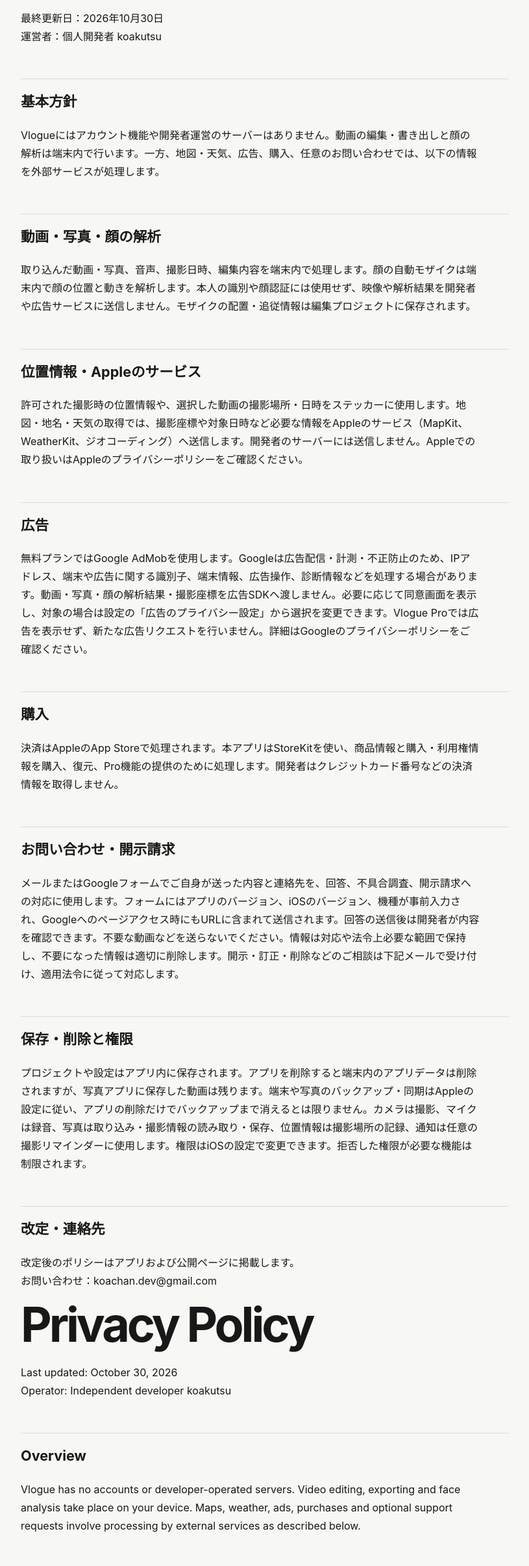
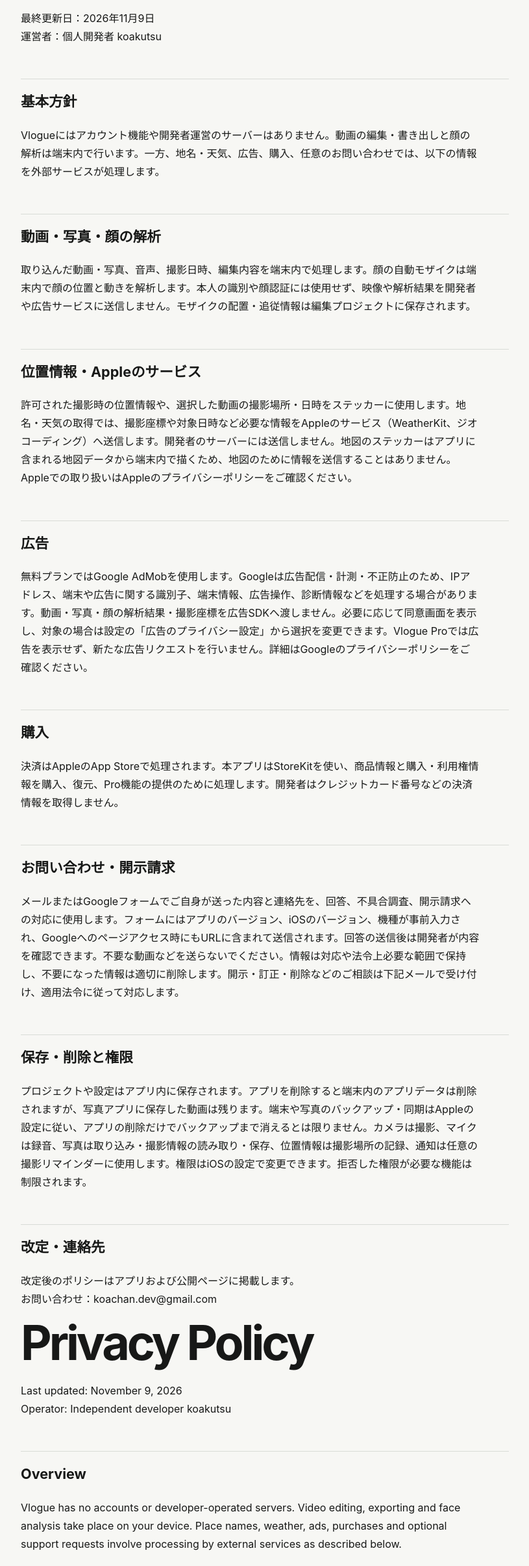
Before and after one commit to koachan-dev/vlogue-legal, a plain HTML site: page privacy/index.html in a window 1280 px wide. Shown: the part 282-2692 px from the top of the page at 65% size, without its empty margins (232-1047 px from the left). Drawn offline with Linux system fonts and the light colour scheme.

Commit message:
Remove MapKit from the privacy policy now that maps are drawn on device

```diff
--- a/privacy/index.html
+++ b/privacy/index.html
@@ -16,13 +16,13 @@
     <nav class="language-nav" aria-label="Language"><a href="#ja" lang="ja">日本語</a><a href="#en" lang="en">English</a><a href="../support/">サポート / Support</a></nav>
     <section id="ja" class="language" lang="ja">
 <h1>プライバシーポリシー</h1>
-<p>最終更新日：2026年10月30日<br>運営者：個人開発者 koakutsu</p>
+<p>最終更新日：2026年11月9日<br>運営者：個人開発者 koakutsu</p>
 <h2>基本方針</h2>
-<p>Vlogueにはアカウント機能や開発者運営のサーバーはありません。動画の編集・書き出しと顔の解析は端末内で行います。一方、地図・天気、広告、購入、任意のお問い合わせでは、以下の情報を外部サービスが処理します。</p>
+<p>Vlogueにはアカウント機能や開発者運営のサーバーはありません。動画の編集・書き出しと顔の解析は端末内で行います。一方、地名・天気、広告、購入、任意のお問い合わせでは、以下の情報を外部サービスが処理します。</p>
 <h2>動画・写真・顔の解析</h2>
 <p>取り込んだ動画・写真、音声、撮影日時、編集内容を端末内で処理します。顔の自動モザイクは端末内で顔の位置と動きを解析します。本人の識別や顔認証には使用せず、映像や解析結果を開発者や広告サービスに送信しません。モザイクの配置・追従情報は編集プロジェクトに保存されます。</p>
 <h2>位置情報・Appleのサービス</h2>
-<p>許可された撮影時の位置情報や、選択した動画の撮影場所・日時をステッカーに使用します。地図・地名・天気の取得では、撮影座標や対象日時など必要な情報をAppleのサービス（MapKit、WeatherKit、ジオコーディング）へ送信します。開発者のサーバーには送信しません。Appleでの取り扱いはAppleのプライバシーポリシーをご確認ください。</p>
+<p>許可された撮影時の位置情報や、選択した動画の撮影場所・日時をステッカーに使用します。地名・天気の取得では、撮影座標や対象日時など必要な情報をAppleのサービス（WeatherKit、ジオコーディング）へ送信します。開発者のサーバーには送信しません。地図のステッカーはアプリに含まれる地図データから端末内で描くため、地図のために情報を送信することはありません。Appleでの取り扱いはAppleのプライバシーポリシーをご確認ください。</p>
 <h2>広告</h2>
 <p>無料プランではGoogle AdMobを使用します。Googleは広告配信・計測・不正防止のため、IPアドレス、端末や広告に関する識別子、端末情報、広告操作、診断情報などを処理する場合があります。動画・写真・顔の解析結果・撮影座標を広告SDKへ渡しません。必要に応じて同意画面を表示し、対象の場合は設定の「広告のプライバシー設定」から選択を変更できます。Vlogue Proでは広告を表示せず、新たな広告リクエストを行いません。詳細はGoogleのプライバシーポリシーをご確認ください。</p>
 <h2>購入</h2>
@@ -35,13 +35,13 @@
 <p>改定後のポリシーはアプリおよび公開ページに掲載します。<br>お問い合わせ：koachan.dev@gmail.com</p>
 </section><section id="en" class="language" lang="en">
 <h1>Privacy Policy</h1>
-<p>Last updated: October 30, 2026<br>Operator: Independent developer koakutsu</p>
+<p>Last updated: November 9, 2026<br>Operator: Independent developer koakutsu</p>
 <h2>Overview</h2>
-<p>Vlogue has no accounts or developer-operated servers. Video editing, exporting and face analysis take place on your device. Maps, weather, ads, purchases and optional support requests involve processing by external services as described below.</p>
+<p>Vlogue has no accounts or developer-operated servers. Video editing, exporting and face analysis take place on your device. Place names, weather, ads, purchases and optional support requests involve processing by external services as described below.</p>
 <h2>Videos, photos and face analysis</h2>
 <p>Imported videos, photos, audio, recording dates and edits are processed on your device. Automatic face mosaic analyzes face positions and movement locally, not identity or facial authentication. Footage and analysis results are not sent to the developer or advertising services. Mosaic placement and tracking information are saved in editing projects.</p>
 <h2>Location and Apple services</h2>
-<p>Permitted recording locations and the recording place/date of selected videos are used for stickers. Information needed for maps, place names and weather, such as recording coordinates and the relevant date, is sent to Apple services (MapKit, WeatherKit and geocoding), not developer-operated servers. See Apple&#x27;s privacy policy for Apple&#x27;s handling of this information.</p>
+<p>Permitted recording locations and the recording place/date of selected videos are used for stickers. Information needed for place names and weather, such as recording coordinates and the relevant date, is sent to Apple services (WeatherKit and geocoding), not developer-operated servers. The map sticker is drawn on your device from map data bundled with the app, so nothing is sent for maps. See Apple&#x27;s privacy policy for Apple&#x27;s handling of this information.</p>
 <h2>Advertising</h2>
 <p>The free plan uses Google AdMob. Google may process IP addresses, device or advertising identifiers, device information, ad interactions and diagnostics for ad delivery, measurement and fraud prevention. Vlogue does not pass videos, photos, face analysis, or recording coordinates to advertising SDKs. Consent is requested where required; when applicable, choices can be changed in Settings under ad privacy options. Vlogue Pro does not display ads or make new ad requests. See Google&#x27;s privacy policy for details.</p>
 <h2>Purchases</h2>
```
Also changed, not shown: 1 other file.
